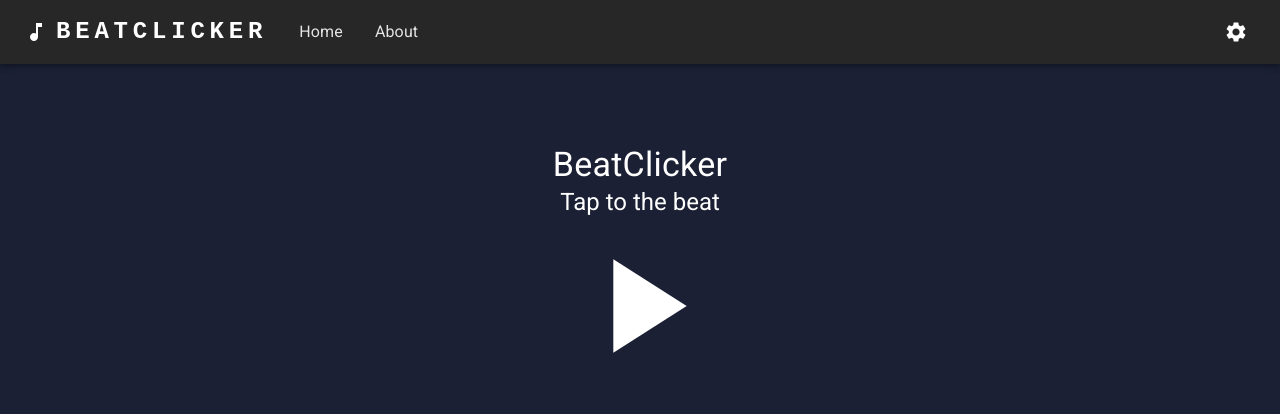
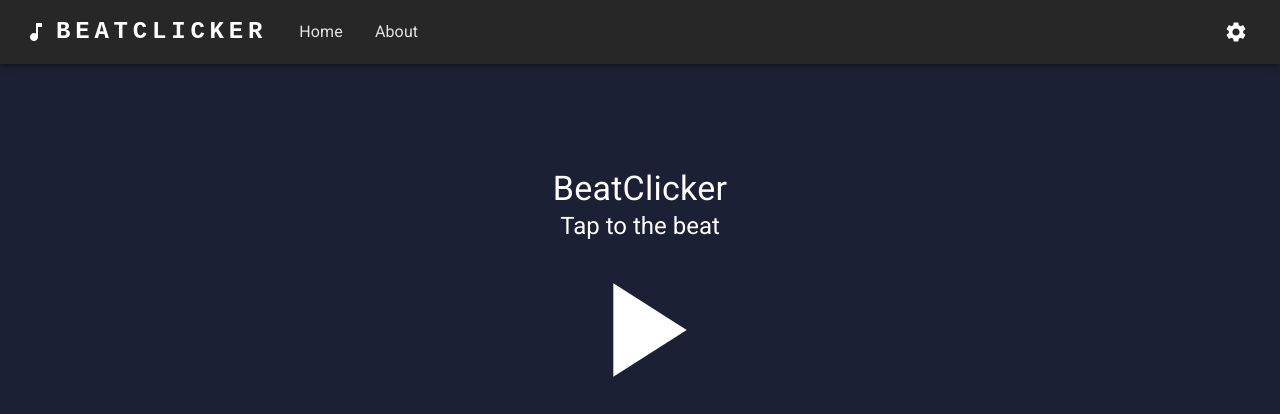
Before and after one commit to roadrunner21/react-ts-beatclicker, a React (Create React App) app: page / in a window 1280 px wide. Shown: the top 414 px of the page. Built offline with nearby package versions, Linux system fonts and the light colour scheme.

Commit message:
add layout padding

```diff
--- a/src/common/layout/Layout.tsx
+++ b/src/common/layout/Layout.tsx
@@ -1,12 +1,15 @@
 import React, { Fragment } from "react";
 import Header from "./Header";
 import { Outlet } from "react-router-dom";
+import { Box } from "@mui/material";
 
 function Layout() {
     return (
         <Fragment>
             <Header/>
-            <Outlet/>
+            <Box py={3}>
+                <Outlet/>
+            </Box>
         </Fragment>
     );
 }
```
